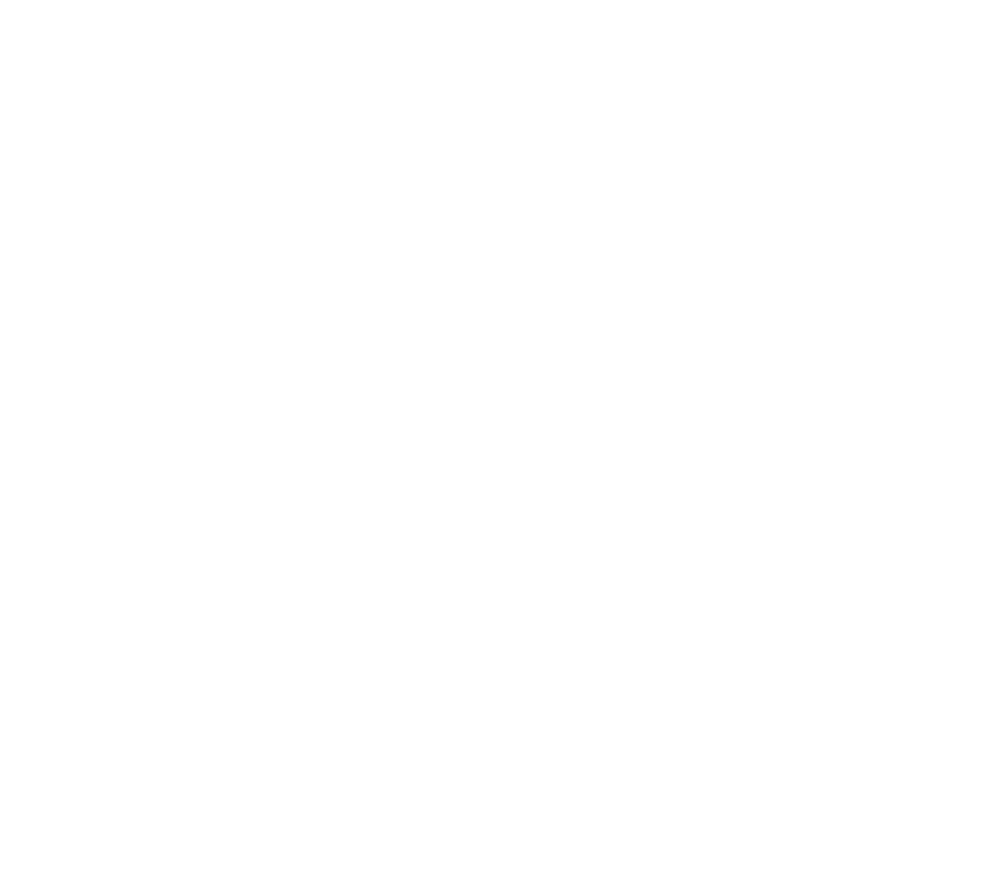
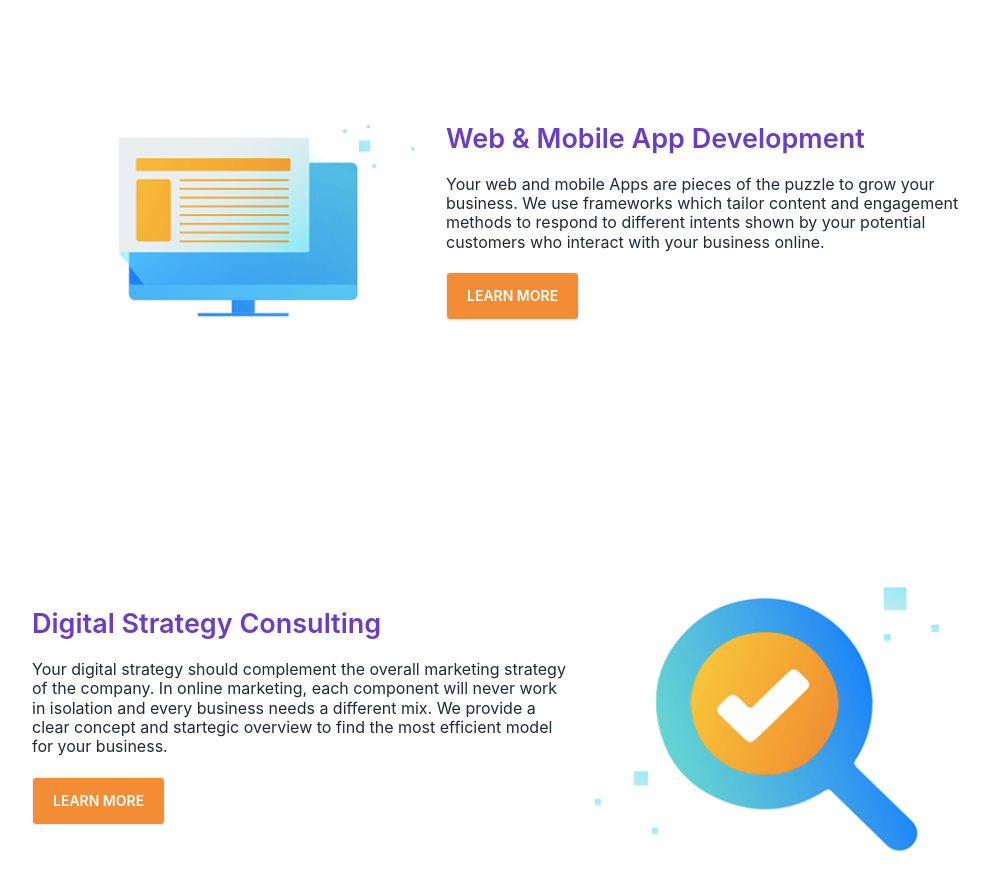
Before and after one commit to iamakmal/frontend-web, a React (Create React App) app: page / in a window 1280 px wide. Shown: the part 840-1730 px from the top of the page, without its empty margins (130-1119 px from the left). Before the commit the page ends 800 px from the top, so only its background shows below. Built offline with nearby package versions, Linux system fonts and the light colour scheme.

Commit message:
implemented services

```diff
--- a/src/App.js
+++ b/src/App.js
@@ -1,5 +1,6 @@
 import Hero from "./components/Hero";
 import Navbar from "./components/Navbar";
+import Services from "./components/Services";
 
 
 function App() {
@@ -7,6 +8,7 @@
     <>
     <Navbar/>
     <Hero/>
+    <Services/>
     </>
   );
 }
--- a/src/components/Services.jsx
+++ b/src/components/Services.jsx
@@ -0,0 +1,34 @@
+import React from 'react'
+
+export default function Services() {
+  return (
+    <div className="mt-[80px]">
+    <div className="flex justify-center items-center text-left">
+
+    <div>
+    <img src="./service1.png" className="h-[414px] w-[414px]"/>
+    </div>
+
+    <div className="h-[187px] w-[542px]">
+        <h1 className="text-main font-semibold text-[27px] leading-[33px] mb-[20px]">Web & Mobile App Development</h1>
+        <p className="text-[16px] font-normal leading-[19.36px] mb-[20px]">Your web and mobile Apps are pieces of the puzzle to grow your business. We use frameworks which tailor content and engagement methods to respond to different intents shown by your potential customers who interact with your business online.</p>
+        <button className="btn rounded pt-[12px] pr-[20px] pb-[12px] pl-[20px] bg-orange text-white">LEARN MORE</button>
+    </div>
+    </div>
+
+    <div className="flex mt-[80px] justify-center items-center text-left">
+
+    <div className="h-[206px] w-[542px]">
+        <h1 className="text-main font-semibold text-[27px] leading-[33px] mb-[20px]">Digital Strategy Consulting</h1>
+        <p className="text-[16px] font-normal leading-[19.36px] mb-[20px]">Your digital strategy should complement the overall marketing strategy of the company. In online marketing, each component will never work in isolation and every business needs a different mix. We provide a clear concept and startegic overview to find the most efficient model for your business.</p>
+        <button className="btn rounded pt-[12px] pr-[20px] pb-[12px] pl-[20px] bg-orange text-white">LEARN MORE</button>
+    </div>
+
+    <div>
+    <img src="./service2.png" className="h-[416px] w-[414px]"/>
+    </div>
+
+    </div>
+    </div>
+  )
+}
```
Also changed, not shown: public/service1.png (added), public/service2.png (added).
